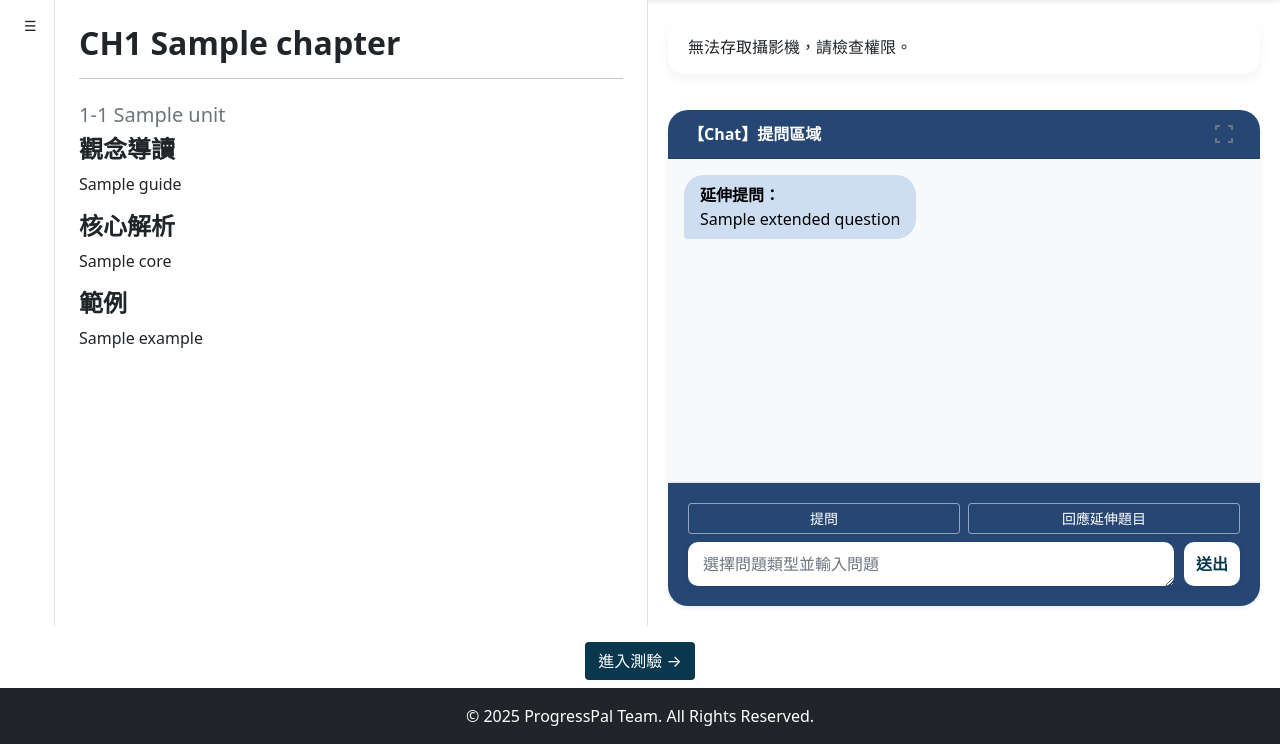
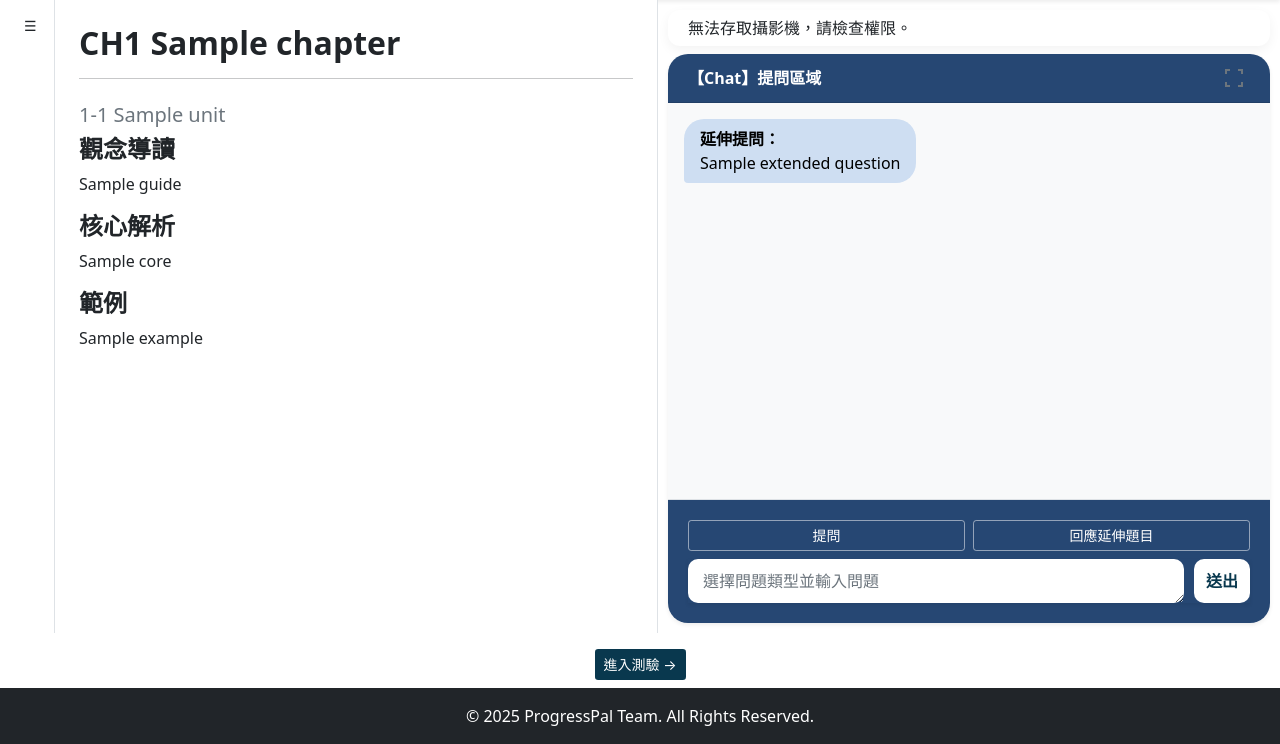
Before and after one commit to yuuuchen/ProgressPal, a Django app: template progresspal/templates/learning/study.html in a window 1280 px wide. Shown: the part 56-800 px from the top of the page. Run offline with Django 5.2, Linux system fonts and the light colour scheme; tables that the repository leaves empty hold one stand-in row (values such as "Sample post"); the template is opened without the code that fills it: values that come from a table or form of the project are taken from there, most other values are stand-ins (such as "Sample title", 1, 10 or a date in 2020); parts of the project's set-up code (start-up, migrations or seed data) failed here and were passed over; some libraries are stand-ins or nearby versions.

Commit message:
優化學習介面、修改參與度計算

```diff
--- a/progresspal/emotion/services/utils.py
+++ b/progresspal/emotion/services/utils.py
@@ -58,7 +58,7 @@ def compute_engagement(emotions):
     #return sum(scores) / len(scores)
 
   #指數平滑法
-  alpha = 0.4  #越大越重視最近的情緒
+  alpha = 0.2  #越大越重視最近的情緒
   ema = scores[0]
   for x in scores[1:]:
     ema = alpha * x + (1 - alpha) * ema
--- a/progresspal/learning/services/main.py
+++ b/progresspal/learning/services/main.py
@@ -34,7 +34,7 @@ def display_materials(chapter_id, unit_id, engagement, role):
     ]
     resp_text = client.generate_materials_content(model=model_materials, messages=messages)
     result = clean_text_tutoring(resp_text)
-    # print(f"[Debug] 教材生成原始回應: {resp_text}")
+    print(f"[Debug] 教材生成原始回應: {resp_text}")
     return {
         "guide": result.get("guide"),
         "core": result.get("core"),
--- a/progresspal/static/css/study.css
+++ b/progresspal/static/css/study.css
@@ -88,6 +88,7 @@
     opacity: 0;
     pointer-events: none;
 }
+
 
 
 /*--- 教材 --- */
@@ -232,17 +233,16 @@
 /*--- 情緒 --- */
 .emotion-float-card {
     background-color: #ffffff;
-    padding: 15px 20px;
-    border-radius: 16px;      /* [新增] 增加明顯圓角 */
+    padding: 6px 20px;
+    border-radius: 12px;      /* [新增] 增加明顯圓角 */
     box-shadow: 0 4px 12px rgba(0,0,0,0.05); /* 加入輕微陰影提升層次 */
     border: none !important;
 }
 
 /*--- 提問區 ---*/
 .chat-section {
-    padding: 20px !important;
+    padding: 10px !important;
     flex-direction: column;
-    gap: 20px;
 }
 
 #chat-container.card {
--- a/progresspal/templates/learning/lesson.html
+++ b/progresspal/templates/learning/lesson.html
@@ -24,7 +24,7 @@
                         <li class="list-group-item bg-transparent">
                             <a href="{% url 'learning' chapter.chapter_number unit.unit_number %}"
                             class="text-decoration-none text-dark d-block py-1 unit-link">
-                                <strong>{{ chapter.chapter_number }}.{{ unit.unit_number }}</strong> — {{ unit.title }}
+                                <strong>{{ chapter.chapter_number }}-{{ unit.unit_number }}</strong> — {{ unit.title }}
                             </a>
                         </li>
                         {% endfor %}
--- a/progresspal/templates/learning/study.html
+++ b/progresspal/templates/learning/study.html
@@ -64,7 +64,7 @@
         <!--右側Emotion&對話框-->
         <div id="chat-section-wrapper" class="chat-section d-flex flex-column p-3 overflow-hidden">
             <!-- Emotion區塊 -->
-            <div id="emotion-display" class="emotion-float-card mb-3" data-initial-emotion="{{ current_emotion|default:'' }}">
+            <div id="emotion-display" class="emotion-float-card mb-2" data-initial-emotion="{{ current_emotion|default:'' }}">
                 <span class="text-muted">情緒偵測中...</span>
             </div>
                 <video id="webcam" autoplay playsinline muted style="position: absolute; opacity: 0; pointer-events: none; z-index: -1;"></video>
@@ -108,21 +108,21 @@
 </div>
 
     <!--切換單元-->
-    <div class="d-flex justify-content-center gap-3 my-2 mt-3 ">
+    <div id="unit-navigation" class="d-flex justify-content-center gap-3 my-2 mt-3 ">
         {% if previous_unit %}
         <a href="{% url 'learning' chapter_code=previous_unit.chapter.chapter_number unit_code=previous_unit.unit_number %}"
-        class="btn btn-secondary record-exit"> &larr; 上一單元
+        class="btn btn-sm btn-secondary record-exit"> &larr; 上一單元
         </a>
     {% endif %}
 
     {% if next_unit %}
         <a href="{% url 'learning' chapter_code=next_unit.chapter.chapter_number unit_code=next_unit.unit_number %}"
-        class="btn text-white record-exit" style="background-color: #09384e;">
+        class="btn btn-sm text-white record-exit" style="background-color: #09384e;">
             下一單元 &rarr;
         </a>
     {% else %}
         <a href="{% url 'quiz' chapter_code=unit.chapter.chapter_number %}"
-        class="btn text-white record-exit" style="background-color: #09384e;">
+        class="btn btn-sm text-white record-exit" style="background-color: #09384e;">
             進入測驗 &rarr;
         </a>
     {% endif %}
@@ -157,6 +157,7 @@
         document.addEventListener('DOMContentLoaded', () => {
             const chatSection = document.getElementById('chat-section-wrapper');
             const teachingSection = document.querySelector('.teaching-section');
+            const unitNav = document.getElementById('unit-navigation');
             const fsBtn = document.getElementById('fullscreen-toggle');
             const fsIcon = document.getElementById('fs-icon');
 
@@ -165,6 +166,11 @@
                     // 切換 CSS 類別
                     const isActive = chatSection.classList.toggle('fullscreen-active');
                     teachingSection.classList.toggle('is-hidden');
+
+                    // 隱藏下方的上一頁/下一頁按鈕 (使用 Bootstrap 的 d-none)
+                    if (unitNav) {
+                        unitNav.classList.toggle('d-none', isActive);
+                    }
 
                     // 更新圖示
                     if (fsIcon) {
```
